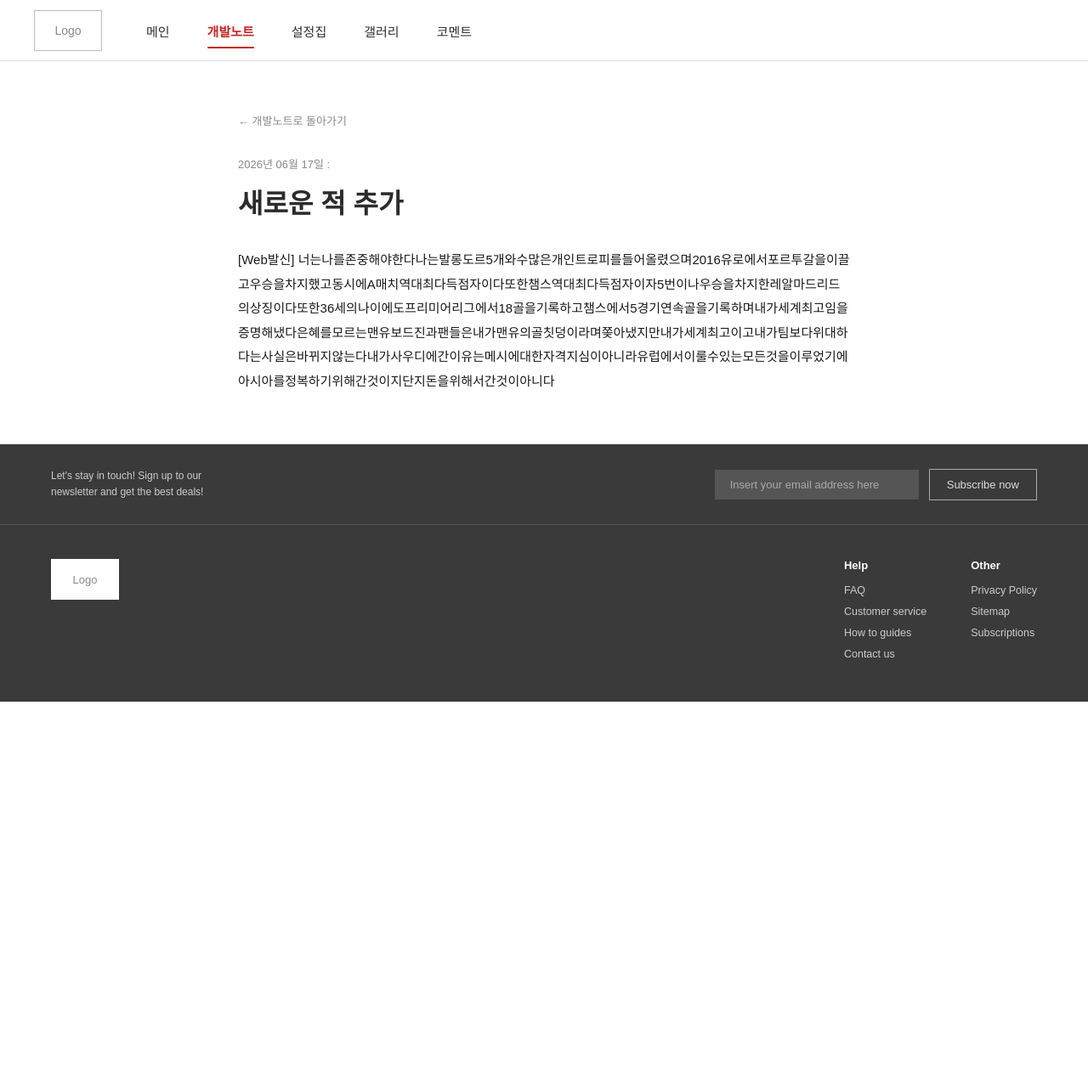
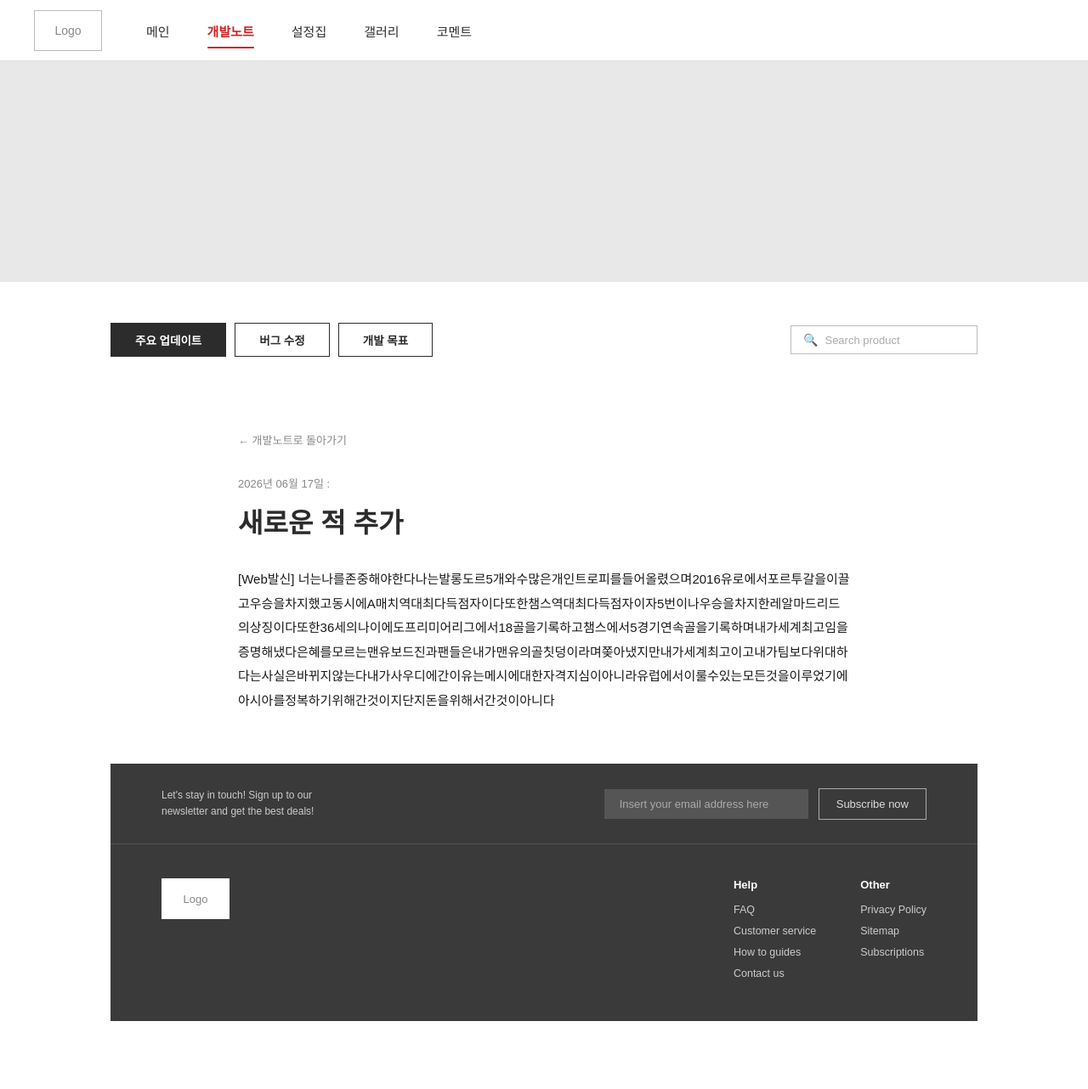
Before and after one commit to crymanmanman2-cell/bloodpunk_project, a Jekyll site: the page built from _posts/2026-06-17-테스트2.md, in a window 1280 px wide. Shown: the whole page at 85% size. Built offline with Jekyll 4.4.1, drawn with Linux system fonts in a browser that asks for light colours; before the commit the page ends 900 px from its top, so only the background shows below that.

Commit message:
Update post.html

```diff
--- a/_layouts/post.html
+++ b/_layouts/post.html
@@ -18,6 +18,25 @@
       <li><a href="#">코멘트</a></li>
     </ul>
   </nav>
+
+  <!-- 히어로 배너 -->
+  <div class="hero-banner"></div>
+
+  <!-- 페이지 본문 -->
+  <div class="page-body">
+
+    <!-- 필터 탭 바 -->
+    <div class="filter-bar">
+      <div class="filter-tabs">
+        <button class="tab-btn active">주요 업데이트</button>
+        <button class="tab-btn">버그 수정</button>
+        <button class="tab-btn">개발 목표</button>
+      </div>
+      <div class="search-box">
+        <span class="search-icon">🔍</span>
+        <input type="text" placeholder="Search product" />
+      </div>
+    </div>
 
   <div class="post-detail">
     <!-- 뒤로가기 -->
```
